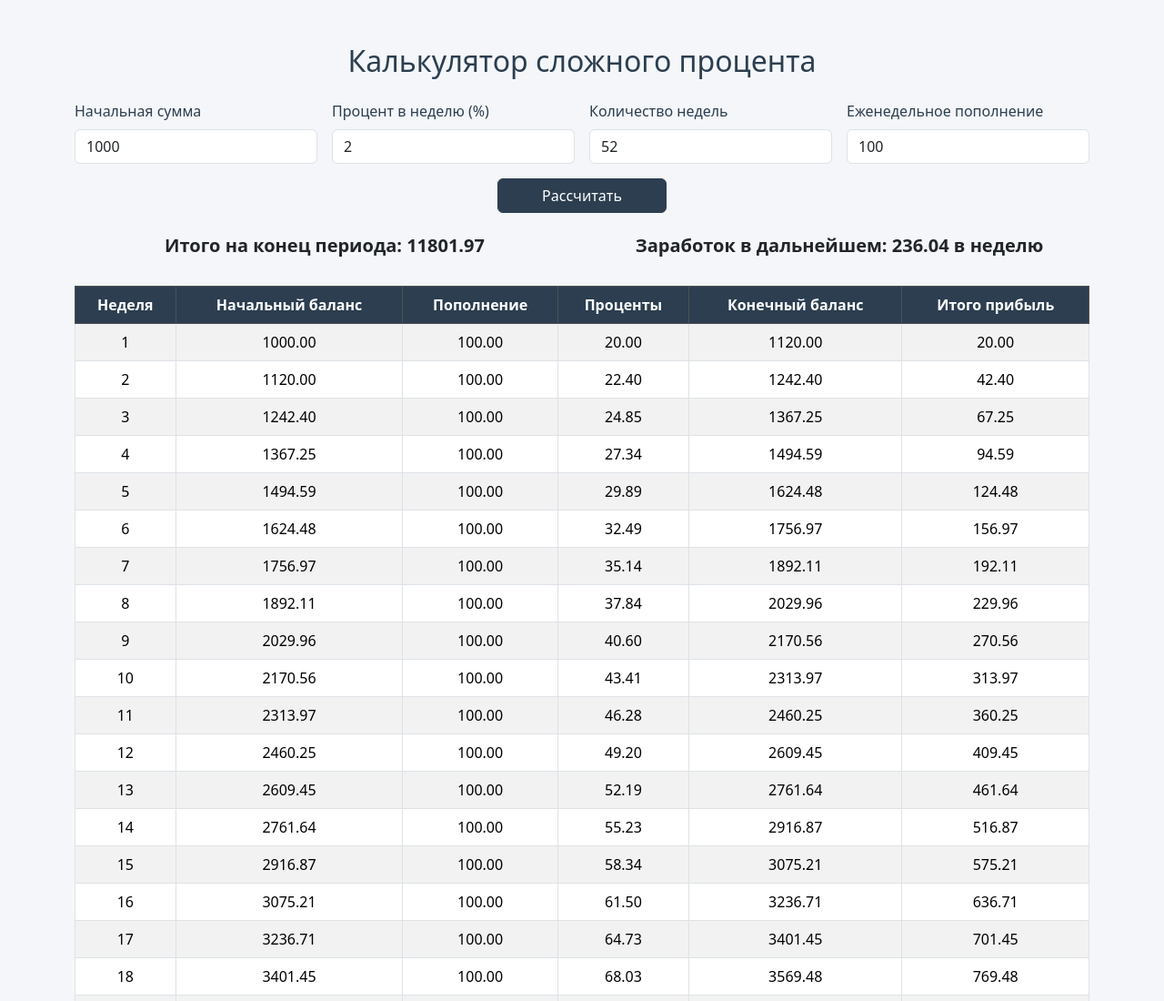
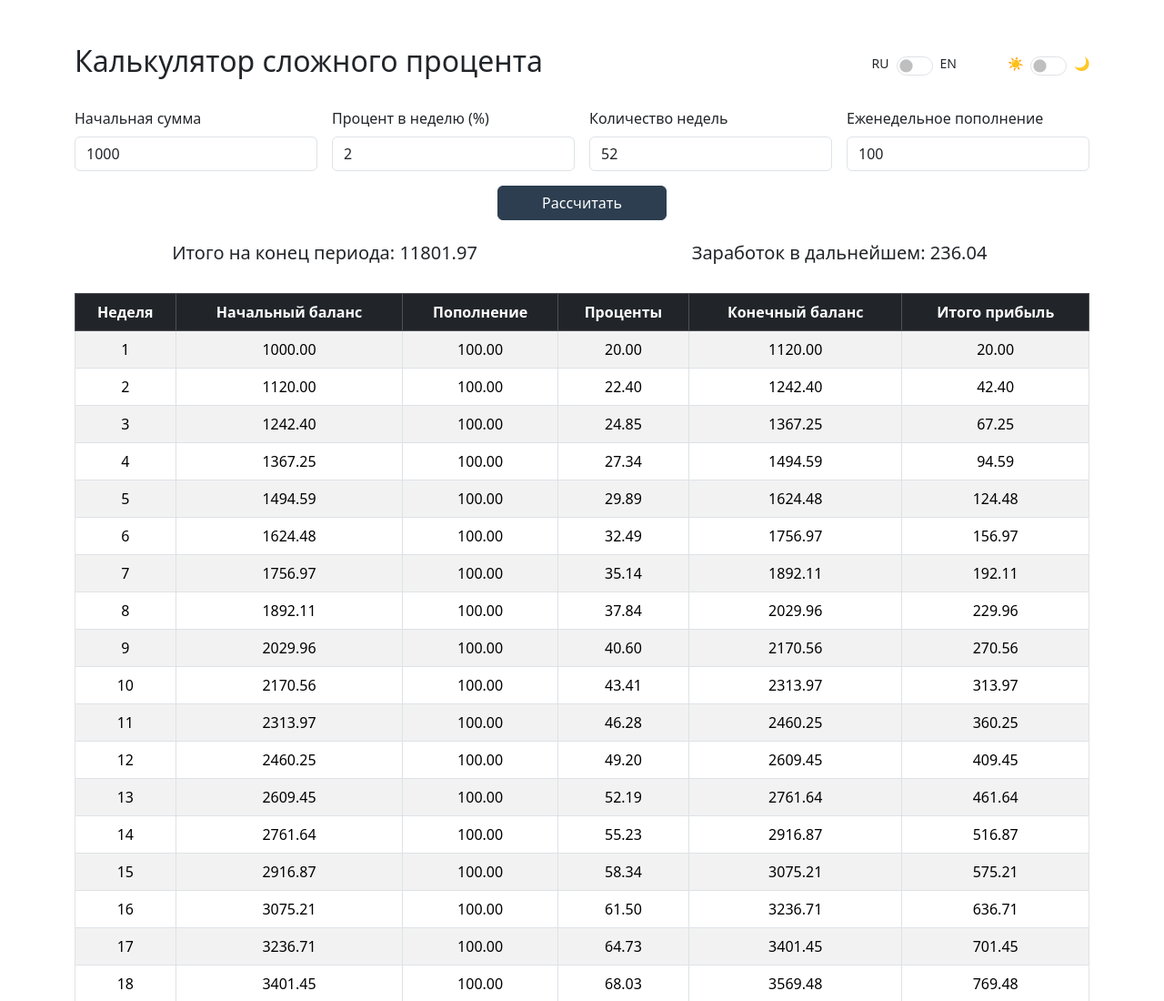
Before and after one commit to zionprofit/calc, a plain HTML site: page index.html in a window 1280 px wide. Shown: the top 1100 px of the page at 91% size. Drawn offline with nearby package versions, Linux system fonts and the light colour scheme.

Commit message:
Add files via upload
Lang, black

```diff
--- a/index.html
+++ b/index.html
@@ -3,19 +3,31 @@
 <head>
   <meta charset="UTF-8">
   <title>Калькулятор сложного процента</title>
+  <meta name="viewport" content="width=device-width, initial-scale=1">
   <link href="https://cdn.jsdelivr.net/npm/bootstrap@5.3.3/dist/css/bootstrap.min.css" rel="stylesheet">
   <style>
     body {
-      background-color: #f4f6f9;
+      transition: background-color 0.3s, color 0.3s;
     }
 
-    h2 {
-      color: #2c3e50;
+    .dark-mode {
+      background-color: #121212;
+      color: #e0e0e0;
     }
 
-    .form-label {
-      font-weight: 500;
-      color: #2c3e50;
+    .dark-mode .form-control,
+    .dark-mode .table {
+      background-color: #1e1e1e;
+      color: #ffffff;
+      border-color: #444;
+    }
+
+    .dark-mode .table-striped tbody tr:nth-of-type(odd) {
+      background-color: #222;
+    }
+
+    .table td, .table th {
+      vertical-align: middle;
     }
 
     .btn-primary {
@@ -28,73 +40,76 @@
       border-color: #1a252f;
     }
 
-    .text-success {
-      color: #198754 !important;
+    .form-check.form-switch .form-check-input {
+      width: 2.5rem;
+      height: 1.3rem;
+      margin-left: 0.5rem;
+      margin-right: 0.5rem;
     }
 
-    .text-warning {
-      color: #b08900 !important;
-    }
-
-    .table-dark th {
-      background-color: #2c3e50 !important;
-      color: #ffffff !important;
-    }
-
-    .table td,
-    .table th {
-      vertical-align: middle;
-    }
-
-    input {
-      border: 1px solid #ced4da;
-    }
-
-    .results h5 {
+    .switch-label {
       font-weight: 500;
+      font-size: 14px;
+      white-space: nowrap;
+      line-height: 1;
     }
   </style>
 </head>
 <body class="py-5">
 
 <div class="container">
-  <h2 class="text-center mb-4">Калькулятор сложного процента</h2>
+  <div class="d-flex justify-content-between align-items-center mb-4">
+    <h2 id="title">Калькулятор сложного процента</h2>
+    <div class="d-flex gap-3 align-items-center">
+      <!-- Язык -->
+      <div class="form-check form-switch d-flex align-items-center">
+        <span class="switch-label">RU</span>
+        <input class="form-check-input" type="checkbox" id="langToggle" onchange="toggleLanguage()">
+        <span class="switch-label">EN</span>
+      </div>
+      <!-- Тема -->
+      <div class="form-check form-switch d-flex align-items-center">
+        <span class="switch-label">☀️</span>
+        <input class="form-check-input" type="checkbox" id="themeToggle" onchange="toggleTheme()">
+        <span class="switch-label">🌙</span>
+      </div>
+    </div>
+  </div>
 
   <div class="row g-3 mb-4">
     <div class="col-md-6 col-lg-3">
-      <label class="form-label">Начальная сумма</label>
+      <label class="form-label" id="label-initial">Начальная сумма</label>
       <input type="number" class="form-control" id="initial" value="1000">
     </div>
     <div class="col-md-6 col-lg-3">
-      <label class="form-label">Процент в неделю (%)</label>
+      <label class="form-label" id="label-rate">Процент в неделю (%)</label>
       <input type="number" class="form-control" id="rate" value="2">
     </div>
     <div class="col-md-6 col-lg-3">
-      <label class="form-label">Количество недель</label>
+      <label class="form-label" id="label-weeks">Количество недель</label>
       <input type="number" class="form-control" id="weeks" value="52">
     </div>
     <div class="col-md-6 col-lg-3">
-      <label class="form-label">Еженедельное пополнение</label>
+      <label class="form-label" id="label-deposit">Еженедельное пополнение</label>
       <input type="number" class="form-control" id="deposit" value="100">
     </div>
     <div class="col-12 text-center mt-3">
-      <button class="btn btn-primary px-5" onclick="calculate()">Рассчитать</button>
+      <button class="btn btn-primary px-5" id="calcBtn" onclick="calculate()">Рассчитать</button>
     </div>
   </div>
 
-  <div class="row g-3 mb-4 text-center results">
-  <div class="col-md-6">
-    <h5 id="finalAmount" class="text-dark fw-semibold">Итого на конец периода: 0.00</h5>
+  <div class="row g-3 mb-4 text-center">
+    <div class="col-md-6">
+      <h5 id="finalAmount">Итого на конец периода: 0.00</h5>
+    </div>
+    <div class="col-md-6">
+      <h5 id="futureEarnings">Заработок в дальнейшем: 0.00 в неделю</h5>
+    </div>
   </div>
-  <div class="col-md-6">
-    <h5 id="futureEarnings" class="text-dark fw-semibold">Заработок в дальнейшем: 0.00 в неделю</h5>
-  </div>
-</div>
-
 
   <div class="table-responsive">
     <table class="table table-bordered table-striped table-hover text-center align-middle" id="resultTable">
-      <thead class="table-dark">
+      <thead class="table-dark" id="tableHeader">
         <tr>
           <th>Неделя</th>
           <th>Начальный баланс</th>
@@ -110,10 +125,63 @@
 </div>
 
 <script>
+let currentLang = 'ru';
+
+const texts = {
+  ru: {
+    title: "Калькулятор сложного процента",
+    labelInitial: "Начальная сумма",
+    labelRate: "Процент в неделю (%)",
+    labelWeeks: "Количество недель",
+    labelDeposit: "Еженедельное пополнение",
+    button: "Рассчитать",
+    finalAmount: "Итого на конец периода: ",
+    futureEarnings: "Заработок в дальнейшем: ",
+    tableHeaders: ["Неделя", "Начальный баланс", "Пополнение", "Проценты", "Конечный баланс", "Итого прибыль"]
+  },
+  en: {
+    title: "Compound Interest Calculator",
+    labelInitial: "Initial Amount",
+    labelRate: "Weekly Interest Rate (%)",
+    labelWeeks: "Number of Weeks",
+    labelDeposit: "Weekly Deposit",
+    button: "Calculate",
+    finalAmount: "Total at the end: ",
+    futureEarnings: "Future Weekly Earnings: ",
+    tableHeaders: ["Week", "Start Balance", "Deposit", "Interest", "End Balance", "Total Profit"]
+  }
+};
+
+function updateLanguage(lang) {
+  const t = texts[lang];
+  document.getElementById('title').innerText = t.title;
+  document.getElementById('label-initial').innerText = t.labelInitial;
+  document.getElementById('label-rate').innerText = t.labelRate;
+  document.getElementById('label-weeks').innerText = t.labelWeeks;
+  document.getElementById('label-deposit').innerText = t.labelDeposit;
+  document.getElementById('calcBtn').innerText = t.button;
+
+  const headers = document.querySelector("#tableHeader tr").children;
+  t.tableHeaders.forEach((val, i) => {
+    headers[i].innerText = val;
+  });
+
+  calculate();
+}
+
+function toggleLanguage() {
+  currentLang = document.getElementById('langToggle').checked ? 'en' : 'ru';
+  updateLanguage(currentLang);
+}
+
+function toggleTheme() {
+  document.body.classList.toggle("dark-mode");
+}
+
 function sanitizeInput(id) {
   const input = document.getElementById(id);
   let value = parseFloat(input.value);
-  if (isNaN(value) || value < 0) {
+  if (isNaN(value)) {
     input.value = '0';
     value = 0;
   }
@@ -121,6 +189,7 @@ function sanitizeInput(id) {
 }
 
 function calculate() {
+  const t = texts[currentLang];
   const initial = sanitizeInput('initial');
   const ratePercent = sanitizeInput('rate');
   const weeks = Math.floor(sanitizeInput('weeks'));
@@ -132,9 +201,9 @@ function calculate() {
   const tableBody = document.querySelector("#resultTable tbody");
   tableBody.innerHTML = '';
 
-  if (weeks <= 0 || (initial === 0 && deposit === 0)) {
-    document.getElementById("finalAmount").textContent = `Итого на конец периода: 0.00`;
-    document.getElementById("futureEarnings").textContent = `Заработок в дальнейшем: 0.00 в неделю`;
+  if (weeks <= 0) {
+    document.getElementById("finalAmount").innerText = `${t.finalAmount}0.00`;
+    document.getElementById("futureEarnings").innerText = `${t.futureEarnings}0.00`;
     return;
   }
 
@@ -153,16 +222,16 @@ function calculate() {
         <td>${totalProfit.toFixed(2)}</td>
       </tr>
     `;
-
     balance = newBalance;
   }
 
-  document.getElementById("finalAmount").textContent = `Итого на конец периода: ${balance.toFixed(2)}`;
-  const futureProfit = balance * rate;
-  document.getElementById("futureEarnings").textContent = `Заработок в дальнейшем: ${futureProfit.toFixed(2)} в неделю`;
+  document.getElementById("finalAmount").innerText = `${t.finalAmount}${balance.toFixed(2)}`;
+  document.getElementById("futureEarnings").innerText = `${t.futureEarnings}${(balance * rate).toFixed(2)}`;
 }
 
-window.onload = calculate;
+window.onload = () => {
+  updateLanguage('ru');
+};
 </script>
 
 </body>
```
